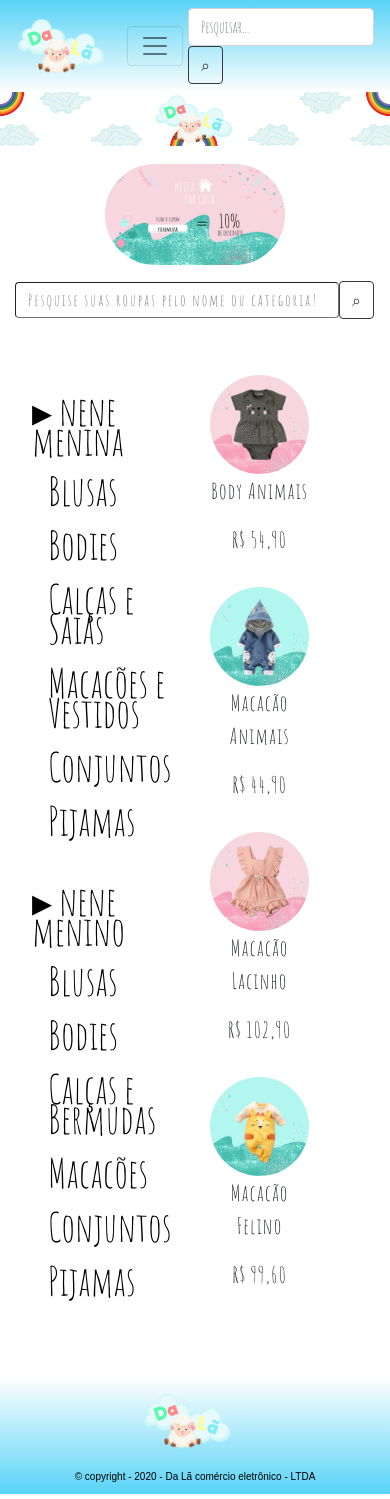
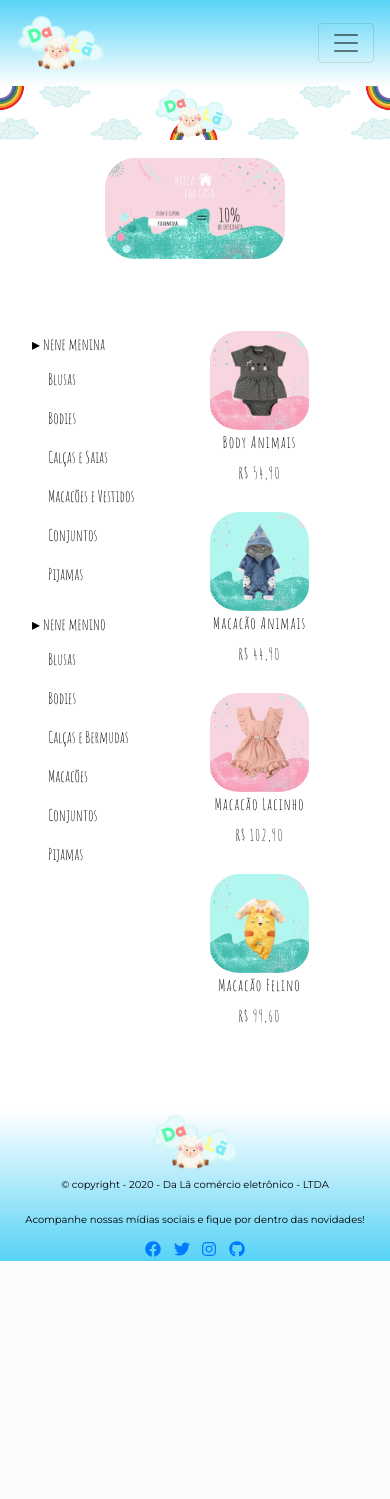
Before and after one commit to DarlanHenrique/-Equipe-2-Trainee-2020.1, a PHP site: page /pgvendas.html in a window 390 px wide. After the commit the page ends 1261 px from the top, so only its background shows below. Run offline with PHP 8.4, Linux system fonts and the light colour scheme; some libraries are stand-ins or nearby versions.

Commit message:
att geral

```diff
--- a/css/styles.css
+++ b/css/styles.css
@@ -1,12 +1,15 @@
-html, body {
+html,
+body {
     margin: 0px;
     padding: 0px;
 }
 
+
 /* NAVBAR */
- header{
+
+header {
     background: linear-gradient(#58D3F7, #FEFEFE)!important;
-    font-family:'Amatic SC', cursive;
+    font-family: 'Amatic SC', cursive;
     font-size: 50px;
 }
 
@@ -14,23 +17,33 @@ html, body {
     width: 100%;
 }
 
+@media screen and (max-width: 600px) {
+    .pesquisa {
+        display: none;
+    }
+}
+
+
 /* FIM DO CSS NAVBAR */
+
+
+/* Banner Entre </header> e <main>/ */
 
 .banner {
     width: 100%;
 }
 
-/* FOOTER */
-footer {
-    background: linear-gradient( #FEFEFE,#58D3F7 )!important;
+.copyright {
+    margin: 5px 0 5px 0;
+    padding-bottom: 10px;
 }
-.copyright {
-    font-family: 'Montserrat', sans-serif;
-	color: #000000;
-	font-size: 10px;
-    margin: 5px 0 5px 0;
-    text-align: center;
-    padding-bottom: 10px;
+
+.final p {
+    margin: 5px 0 10px 0;
+}
+
+.final a {
+    padding: 5px;
 }
 
 body {
@@ -42,7 +55,8 @@ body {
     padding-top: 5%;
     padding-bottom: 2%;
 }
-.prom{
+
+.prom {
     border-radius: 50px;
     width: 50%;
 }
@@ -55,47 +69,77 @@ line-height: 32px;
     border-width: 1px;
     letter-spacing: 2px;
 }
-.nav-link{
+
+.nav-link {
     color: black;
 }
+
 .barracategoria {
     font-size: 20px;
     line-height: 12px;
     padding-top: 15px;
-
 }
 
 .card-deck {
     padding-top: 40px;
+}
 
-}
 .card {
     width: 100%;
     border: 0px;
 }
+
 .cardimg {
     width: 100%;
     border-radius: 50px;
+    padding-bottom: 5px;
 }
+
 .cardtxt {
     text-align: center;
     font-size: 22px;
     letter-spacing: 1px;
 }
 
+.cardtxt a {
+    color: #000000;
+}
+
+
+/* FOOTER */
+
+footer {
+    background: linear-gradient( #FEFEFE, #58D3F7)!important;
+}
+
+footer p {
+    font-family: 'Montserrat', sans-serif;
+    color: #000000;
+    font-size: 10px;
+    font-style: bold;
+}
 
 @media (max-width: 1000px) {
+    .prom {
+        border-radius: 30px;
+    }
     .card-deck {
         display: inline-block;
         width: 60%;
-		border-radius: 40px;
         padding-bottom: 40px;
     }
+    .cardimg {
+        border-radius: 30px;
+    }
+    .cardtxt {
+        font-size: 16px;
+        line-height: 15px;
+    }
     .barracategoria {
-	font-size: 40px;
-	line-height: 30px;
+        font-size: 100%;
+        line-height: 15px;
     }
     .colun1pv {
-	width:50%;
+        width: 50%;
     }
 }
--- a/pgvendas.html
+++ b/pgvendas.html
@@ -3,17 +3,31 @@
 <html lang="pt-br">
 
 <head>
+
+    <meta charset="utf-8">
+    <meta name="viewport" content="width=device-width, initial-scale=1, shrink-to-fit=no">
+
+    <link rel="stylesheet" href="https://stackpath.bootstrapcdn.com/bootstrap/4.1.3/css/bootstrap.min.css" integrity="sha384-MCw98/SFnGE8fJT3GXwEOngsV7Zt27NXFoaoApmYm81iuXoPkFOJwJ8ERdknLPMO" crossorigin="anonymous">
+    <link rel="stylesheet" href="https://cdnjs.cloudflare.com/ajax/libs/font-awesome/5.13.0/css/all.min.css">
+    <link rel="stylesheet" href="https://cdnjs.cloudflare.com/ajax/libs/font-awesome/5.13.0/js/all.min.js">
+
+
     <title>Da Lã | Roupas Infantis</title>
-		<link rel="stylesheet" href="https://stackpath.bootstrapcdn.com/bootstrap/4.1.3/css/bootstrap.min.css" integrity="sha384-MCw98/SFnGE8fJT3GXwEOngsV7Zt27NXFoaoApmYm81iuXoPkFOJwJ8ERdknLPMO" crossorigin="anonymous">
-		<meta charset="utf-8">
+    <meta name="description" content="O melhor da moda infantil você encontra aqui na Da Lã, loja online de roupas infantis.">
+
+    <link rel="stylesheet" href="css/reset.css">
     <link rel="stylesheet" href="css/styles.css">
+    <link href="https://fonts.googleapis.com/css2?family=Montserrat&display=swap" rel="stylesheet">
     <link href="https://fonts.googleapis.com/css2?family=Amatic+SC:wght@400;700&display=swap" rel="stylesheet">
 
+</head>
+
+<body>
     <header>
         <nav class="navbar navbar-expand-lg navbar-light">
             <div class="container">
                 <a class="navbar-brand" href="#" alt="Logotipo da Da Lã">
-            <img class="logo" src="img/Da_lã_Logo_2.png" width="90" height="60" class="d-inline-block align-top" >
+                    <img class="logo" src="img/Da_lã_Logo_2.png" width="90" height="60" class="d-inline-block align-top">
                 </a>
 
                 <button class="navbar-toggler" type="button" data-toggle="collapse" data-target="#navbarSite">
@@ -44,15 +58,7 @@
         </nav>
     </header>
 
-    <img class="banner" src="img/banner.png">
-
-    <main>
-
-    </main>
-
-	</head>
-
-	<body>
+    <img class="banner" src="img/cabeçalho.png">
 
     <div class="container">
 
@@ -103,28 +109,28 @@
                     <div class="card">
                         <img class="cardimg" src="img/roupa1.jpeg" alt="Imagem de capa do card">
                         <div class="cardtxt">
-					      <p>Body Animais</p>
+                            <p><a href="https://twitter.com/ ">Body Animais</a></p>
                             <p>R$ 54,90</p>
                         </div>
                     </div>
                     <div class="card">
                         <img class="cardimg" src="img/roupa2.jpeg" alt="Imagem de capa do card">
                         <div class="cardtxt">
-					      <p>Macacão Animais</p>
+                            <p><a href="https://twitter.com/ ">Macacão Animais</a></p>
                             <p>R$ 44,90</p>
                         </div>
                     </div>
                     <div class="card">
                         <img class="cardimg" src="img/roupa3.jpeg" alt="Imagem de capa do card">
                         <div class="cardtxt">
-					      <p>Macacão Lacinho</p>
+                            <p><a href="https://twitter.com/ ">Macacão Lacinho</a></p>
                             <p>R$ 102,90</p>
                         </div>
                     </div>
                     <div class="card">
                         <img class="cardimg" src="img/roupa4.jpeg" alt="Imagem de capa do card">
                         <div class="cardtxt">
-					      <p>Macacão Felino</p>
+                            <p><a href="https://twitter.com/ ">Macacão Felino</a></p>
                             <p>R$ 99,60</p>
                         </div>
                     </div>
@@ -134,19 +140,34 @@
     </div>
 
     <footer>
-      <nav class="navbar navbar-light justify-content-center">
-        <a class="navbar-brand" href="#">
+        <div class="container">
+            <div class="row">
+                <div class="col-sm"></div>
+                <div class="col-sm flex-center text-center meio">
                     <img src="img/Da_lã_Logo_2.png" width="90" height="60" alt="Logotipo Da Lã">
-        </a>
+                    <p class="copyright">&copy; copyright - 2020 - Da Lã comércio eletrônico - LTDA </p>
+                </div>
+                <div class="col-sm col align-self-center flex-center text-center final">
 
-      </nav>
-      <p class="copyright">&copy; copyright - 2020 - Da Lã comércio eletrônico - LTDA </p>
+                    <p>Acompanhe nossas mídias sociais e fique por dentro das novidades!</p>
+                    <a href="https://www.facebook.com/" "><i class="fab fa-facebook "></i></a>
+			  <a href="https://twitter.com/ "><i class="fab fa-twitter "></i></a>
+			  <a href="https://www.instagram.com/ "><i class="fab fa-instagram "></i></a>
+			  <a href="https://github.com/DarlanHenrique/-Equipe-2-Trainee-2020.1 "><i class="fab fa-github "></i></a>
 
+			</div>
+		  </div>
+		</div>
 	  </footer>
 
+	  <script src="https://cdnjs.cloudflare.com/ajax/libs/font-awesome/5.13.0/js/all.min.js "></script>
+	  <script src="https://code.jquery.com/jquery-3.3.1.slim.min.js " integrity="sha384-q8i/X+965DzO0rT7abK41JStQIAqVgRVzpbzo5smXKp4YfRvH+8abtTE1Pi6jizo " crossorigin="anonymous "></script>
+	  <script src="https://cdnjs.cloudflare.com/ajax/libs/popper.js/1.14.3/umd/popper.min.js " integrity="sha384-ZMP7rVo3mIykV+2+9J3UJ46jBk0WLaUAdn689aCwoqbBJiSnjAK/l8WvCWPIPm49 " crossorigin="anonymous "></script>
+	  <script src="https://stackpath.bootstrapcdn.com/bootstrap/4.1.3/js/bootstrap.min.js " integrity="sha384-ChfqqxuZUCnJSK3+MXmPNIyE6ZbWh2IMqE241rYiqJxyMiZ6OW/JmZQ5stwEULTy " crossorigin="anonymous "></script>
+
 </body>
-	<script src="https://code.jquery.com/jquery-3.3.1.slim.min.js" integrity="sha384-q8i/X+965DzO0rT7abK41JStQIAqVgRVzpbzo5smXKp4YfRvH+8abtTE1Pi6jizo" crossorigin="anonymous"></script>
-    <script src="https://cdnjs.cloudflare.com/ajax/libs/popper.js/1.14.3/umd/popper.min.js" integrity="sha384-ZMP7rVo3mIykV+2+9J3UJ46jBk0WLaUAdn689aCwoqbBJiSnjAK/l8WvCWPIPm49" crossorigin="anonymous"></script>
-    <script src="https://stackpath.bootstrapcdn.com/bootstrap/4.1.3/js/bootstrap.min.js" integrity="sha384-ChfqqxuZUCnJSK3+MXmPNIyE6ZbWh2IMqE241rYiqJxyMiZ6OW/JmZQ5stwEULTy" crossorigin="anonymous"></script>
+<script src="https://code.jquery.com/jquery-3.3.1.slim.min.js " integrity="sha384-q8i/X+965DzO0rT7abK41JStQIAqVgRVzpbzo5smXKp4YfRvH+8abtTE1Pi6jizo " crossorigin="anonymous "></script>
+<script src="https://cdnjs.cloudflare.com/ajax/libs/popper.js/1.14.3/umd/popper.min.js " integrity="sha384-ZMP7rVo3mIykV+2+9J3UJ46jBk0WLaUAdn689aCwoqbBJiSnjAK/l8WvCWPIPm49 " crossorigin="anonymous "></script>
+<script src="https://stackpath.bootstrapcdn.com/bootstrap/4.1.3/js/bootstrap.min.js " integrity="sha384-ChfqqxuZUCnJSK3+MXmPNIyE6ZbWh2IMqE241rYiqJxyMiZ6OW/JmZQ5stwEULTy " crossorigin="anonymous "></script>
 
 </html>
```
Also changed, not shown: img/cabeçalho.png (renamed from img/banner.png). Lines whose indentation alone changed are shown as unchanged.
